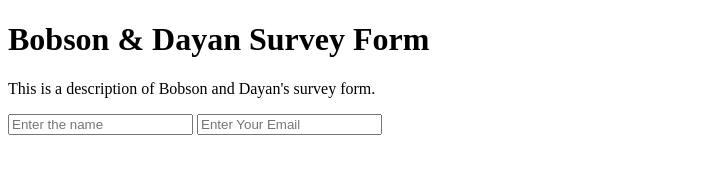
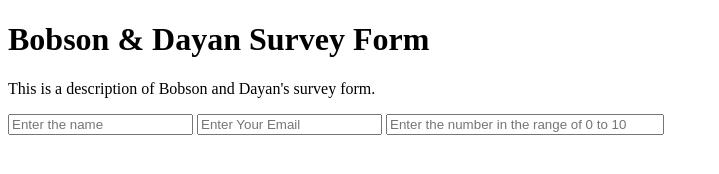
Before and after one commit to KALUNGI-J-BOBSON/Dayan-Boson-Project, a plain HTML site: page index.html in a window 1280 px wide. Shown: the whole page, without its empty margins (0-719 px from the left). Drawn offline with Linux system fonts and the light colour scheme.

Commit message:
added feature 10 & 11

```diff
--- a/index.html
+++ b/index.html
@@ -15,6 +15,7 @@
 <form id="survey-form">
   <input type="text" id="name" placeholder="Enter the name" required>
  <input type="email" id="email" placeholder="Enter Your Email" required>
+<input type="number" id="number" min="0" max="10" placeholder="Enter the number in the range of 0 to 10" style="width:270px">
 
 </form>
     <!--
```
